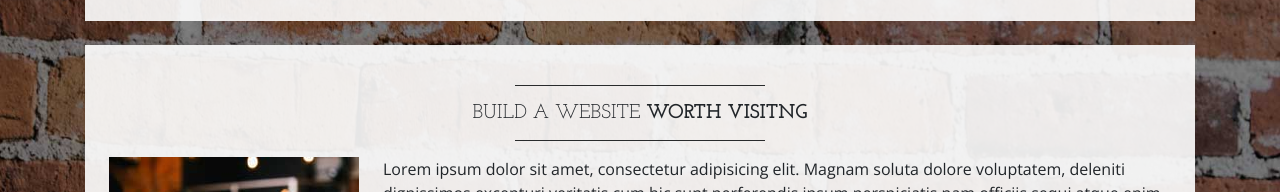
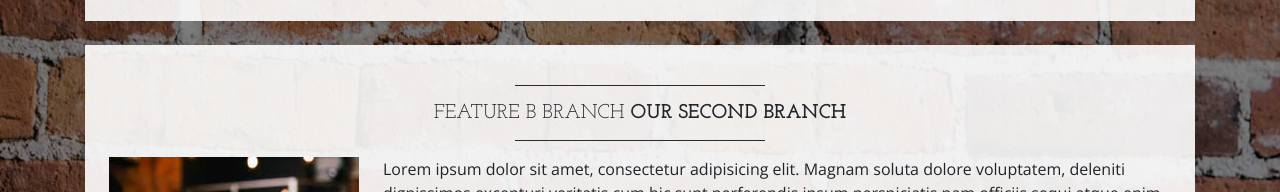
Before and after one commit to az9000/Learnable-Git-Course, a website: page index.html in a window 1280 px wide. Shown: the part 1012-1204 px from the top of the page. Drawn offline with nearby package versions, Linux system fonts and the light colour scheme.

Commit message:
Initial commit on featureB reop

```diff
--- a/index.html
+++ b/index.html
@@ -109,8 +109,8 @@
 
       <div class="bg-faded p-4 my-4">
         <hr class="divider">
-        <h2 class="text-center text-lg text-uppercase my-0">Build a website
-          <strong>worth visitng</strong>
+        <h2 class="text-center text-lg text-uppercase my-0">Feature B Branch
+          <strong>Our second branch</strong>
         </h2>
         <hr class="divider">
         <img class="img-fluid float-left mr-4 d-none d-lg-block" src="img/intro-pic.jpg" alt="">
```
